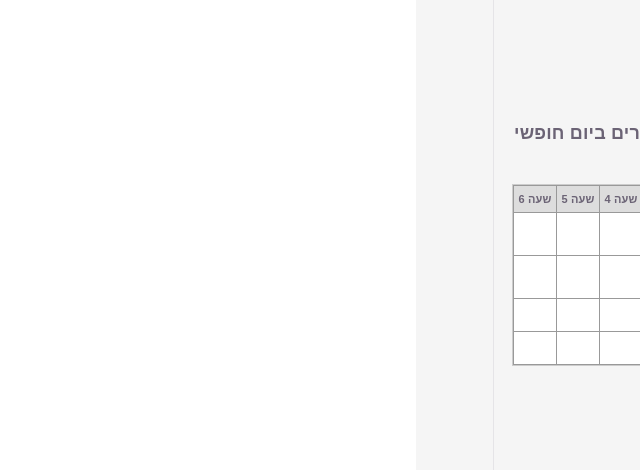
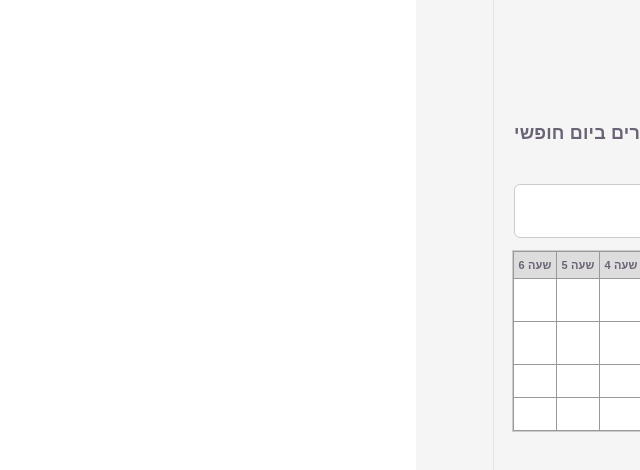
Before and after one commit to tiktik1717/timetable-app, a React (Vite) app: page / in a window 1280 px wide. Shown: the top 470 px of the page, without its empty margins (640-1280 px from the left). Built offline with nearby package versions, Linux system fonts and the light colour scheme.

Commit message:
add constraint groups panel

```diff
--- a/src/App.css
+++ b/src/App.css
@@ -276,3 +276,52 @@ th {
   text-decoration: line-through;
   cursor: not-allowed;
 }
+
+.constraint-panel {
+  display: flex;
+  align-items: center;
+  gap: 10px;
+  background: #ffffff;
+  border: 1px solid #ccc;
+  padding: 8px 10px;
+  margin-bottom: 12px;
+  border-radius: 6px;
+  overflow-x: auto;
+  white-space: nowrap;
+}
+
+.constraint-panel h3 {
+  margin: 0 0 0 12px;
+  font-size: 14px;
+}
+
+.constraint-item {
+  display: inline-flex;
+  align-items: center;
+  gap: 6px;
+  border: 1px solid #ddd;
+  padding: 4px 8px;
+  border-radius: 999px;
+  background: #fafafa;
+  font-size: 12px;
+}
+
+.constraint-color {
+  width: 14px;
+  height: 14px;
+  border-radius: 50%;
+  border: 1px solid #999;
+}
+
+.constraint-name {
+  font-weight: bold;
+}
+
+.constraint-type {
+  color: #666;
+}
+
+.empty-constraints {
+  color: #777;
+  font-size: 13px;
+}
--- a/src/App.jsx
+++ b/src/App.jsx
@@ -10,7 +10,7 @@ import "./App.css";
 import DroppableCell from "./components/DroppableCell";
 import LoadItem from "./components/LoadItem";
 import LoadCell from "./components/LoadCell";
-
+import ConstraintGroupsPanel from "./components/ConstraintGroupsPanel";
 import {
   teachers as mockTeachers,
   classes as mockClasses,
@@ -18,6 +18,7 @@ import {
   days as mockDays,
   teachingLoads as mockTeachingLoads,
   teachingUnits as mockTeachingUnits,
+  constraintGroups as mockConstraintGroups,
 } from "./data/mockData";
 
 export default function App() {
@@ -58,6 +59,7 @@ export default function App() {
       days: mockDays,
       teachingLoads: mockTeachingLoads,
       teachingUnits: mockTeachingUnits,
+      constraintGroups: mockConstraintGroups,
     };
 
     const savedSchoolData =
@@ -80,6 +82,7 @@ export default function App() {
     days,
     teachingLoads,
     teachingUnits = [],
+    constraintGroups = [],
   } = schoolData;
 
   const scheduleRef = useRef(schedule);
@@ -263,7 +266,10 @@ export default function App() {
     for (const className of classes) {
       if (className === currentClass) continue;
 
-      if (schedule[selectedDay]?.[className]?.[hour] === teacherId) {
+      const otherUnitId = schedule[selectedDay]?.[className]?.[hour];
+      const otherUnit = getUnitById(otherUnitId);
+
+      if (otherUnit?.teacherId === teacherId) {
         return true;
       }
     }
@@ -318,20 +324,13 @@ export default function App() {
     }));
   }
 
-  function moveTeacherWithinRow(fromClass, fromHour, toClass, toHour, teacherId) {
+  function moveUnitWithinRow(fromClass, fromHour, toClass, toHour, unitId) {
     if (fromClass !== toClass) {
       alert("אפשר לגרור מורה רק בתוך אותה שורה / אותה כיתה");
       return;
     }
 
-    if (isTeacherFreeDay(teacherId, selectedDay)) {
-      alert("לא ניתן לשבץ מורה ביום החופשי שלו");
-      return;
-    }
-
     if (fromHour === toHour) return;
-
-    const targetTeacherId = schedule[selectedDay]?.[toClass]?.[toHour];
 
     updateScheduleWithHistory((prev) => {
       const newSchedule = structuredClone(prev);
@@ -341,15 +340,22 @@ export default function App() {
         newSchedule[selectedDay][fromClass] = {};
       }
 
-      if (ctrlPressed && targetTeacherId) {
-        newSchedule[selectedDay][fromClass][fromHour] = targetTeacherId;
-        newSchedule[selectedDay][toClass][toHour] = teacherId;
+      const targetUnitId = newSchedule[selectedDay]?.[toClass]?.[toHour];
+
+      if (ctrlPressed && targetUnitId) {
+        newSchedule[selectedDay][fromClass][fromHour] = targetUnitId;
+        newSchedule[selectedDay][toClass][toHour] = unitId;
       } else {
         delete newSchedule[selectedDay][fromClass][fromHour];
-        newSchedule[selectedDay][toClass][toHour] = teacherId;
+        newSchedule[selectedDay][toClass][toHour] = unitId;
       }
 
       return newSchedule;
+    });
+
+    setSelectedCell({
+      className: toClass,
+      hour: String(toHour),
     });
   }
 
@@ -373,12 +379,12 @@ export default function App() {
     const [toClass, toHour] = over.id.split("-");
 
     if (data?.source === "cell") {
-      moveTeacherWithinRow(
+      moveUnitWithinRow(
         data.fromClass,
         data.fromHour,
         toClass,
         toHour,
-        data.teacherId
+        data.unitId
       );
       return;
     }
@@ -548,6 +554,8 @@ export default function App() {
           </label>
         </div>
 
+        <ConstraintGroupsPanel constraintGroups={constraintGroups} />
+
         <div
           className="table-scroll-wrapper"
           ref={tableScrollRef}
--- /dev/null
+++ b/src/components/ConstraintGroupsPanel.jsx
@@ -0,0 +1,26 @@
+export default function ConstraintGroupsPanel({ constraintGroups }) {
+    return (
+        <div className="constraint-panel">
+            <h3>קבוצות שיבוץ</h3>
+
+            {constraintGroups.length === 0 ? (
+                <div className="empty-constraints">אין קבוצות עדיין</div>
+            ) : (
+                constraintGroups.map((group) => (
+                    <div key={group.id} className="constraint-item">
+                        <span
+                            className="constraint-color"
+                            style={{ backgroundColor: group.color }}
+                        />
+
+                        <span className="constraint-name">{group.name}</span>
+
+                        <span className="constraint-type">
+                            {group.type === "sameTime" ? "חייב ביחד" : "אסור ביחד"}
+                        </span>
+                    </div>
+                ))
+            )}
+        </div>
+    );
+}
--- a/src/data/mockData.js
+++ b/src/data/mockData.js
@@ -71,3 +71,18 @@ export const teachingUnits = [
     color: null,
   },
 ];
+
+export const constraintGroups = [
+  {
+    id: "english-a",
+    name: "אנגלית שכבה א",
+    color: "#ffd54f",
+    type: "sameTime",
+  },
+  {
+    id: "computer-room",
+    name: "חדר מחשבים",
+    color: "#64b5f6",
+    type: "notSameTime",
+  },
+];
```
